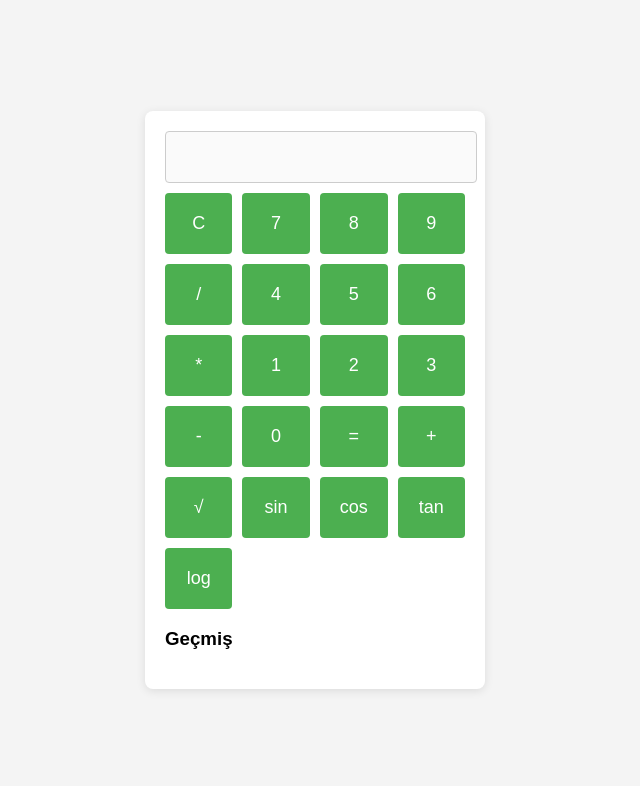
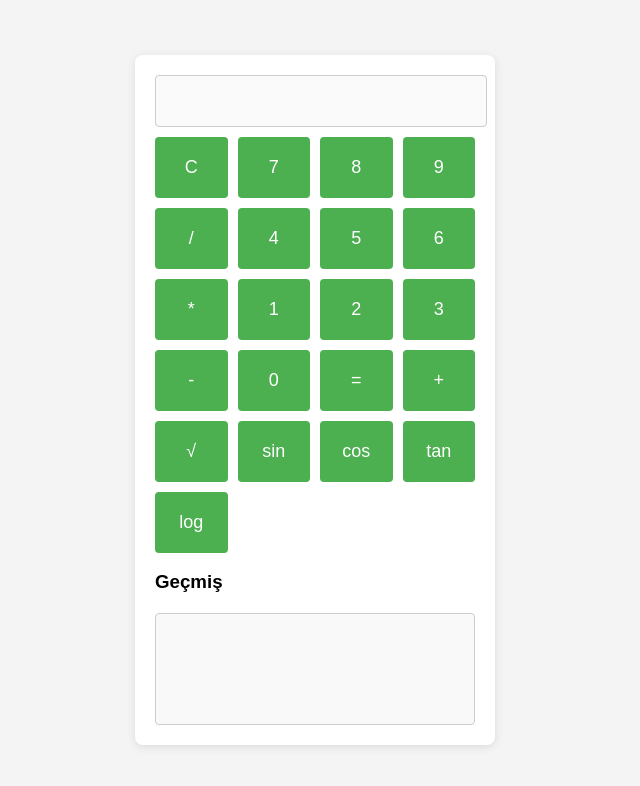
Before and after one commit to serhataksel/hesap-makinesi, a plain HTML site: page index.html in a window 1280 px wide. Shown: the whole page, without its empty margins (325-965 px from the left). Drawn offline with Linux system fonts and the light colour scheme.

Commit message:
Update style.css

```diff
--- a/style.css
+++ b/style.css
@@ -13,7 +13,7 @@ body {
     border-radius: 8px;
     box-shadow: 0 2px 10px rgba(0, 0, 0, 0.1);
     padding: 20px;
-    width: 300px;
+    width: 320px;
 }
 
 #result {
@@ -47,3 +47,13 @@ button {
 button:hover {
     background-color: #45a049;
 }
+
+.history {
+    margin-top: 20px;
+    height: 100px;
+    overflow-y: auto;
+    border: 1px solid #ccc;
+    border-radius: 4px;
+    padding: 5px;
+    background-color: #f9f9f9;
+}
```
